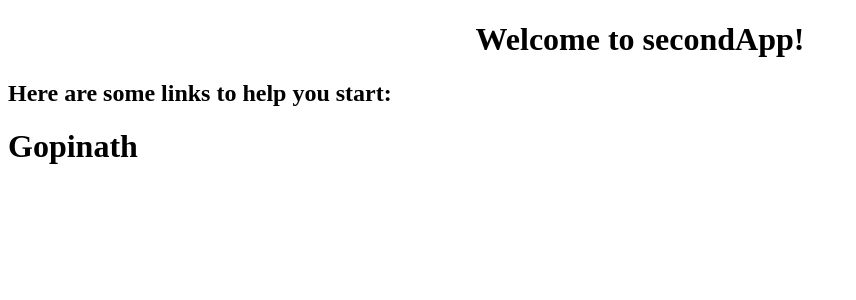
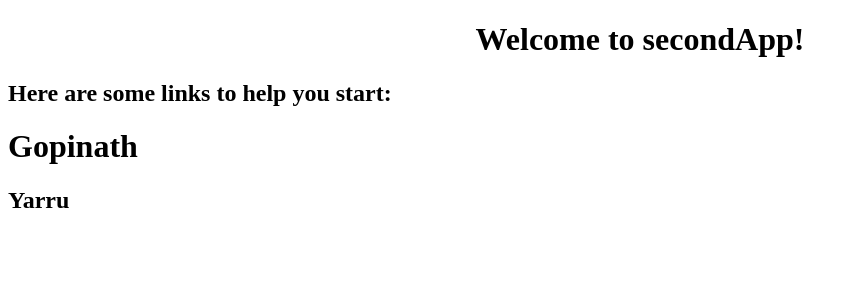
Before and after one commit to ydgopinath/Angular, an Angular app in the folder Angular/: page / in a window 1280 px wide. Shown: the top 300 px of the page, without its empty margins (0-856 px from the left). Built offline with nearby package versions, Linux system fonts and the light colour scheme.

Commit message:
h2 added

```diff
--- a/Angular/src/app/app.component.html
+++ b/Angular/src/app/app.component.html
@@ -7,5 +7,5 @@
 <h2>Here are some links to help you start: </h2>
 
 <h1>Gopinath </h1>
-
+<h2>Yarru </h2>
 <router-outlet></router-outlet>
```
